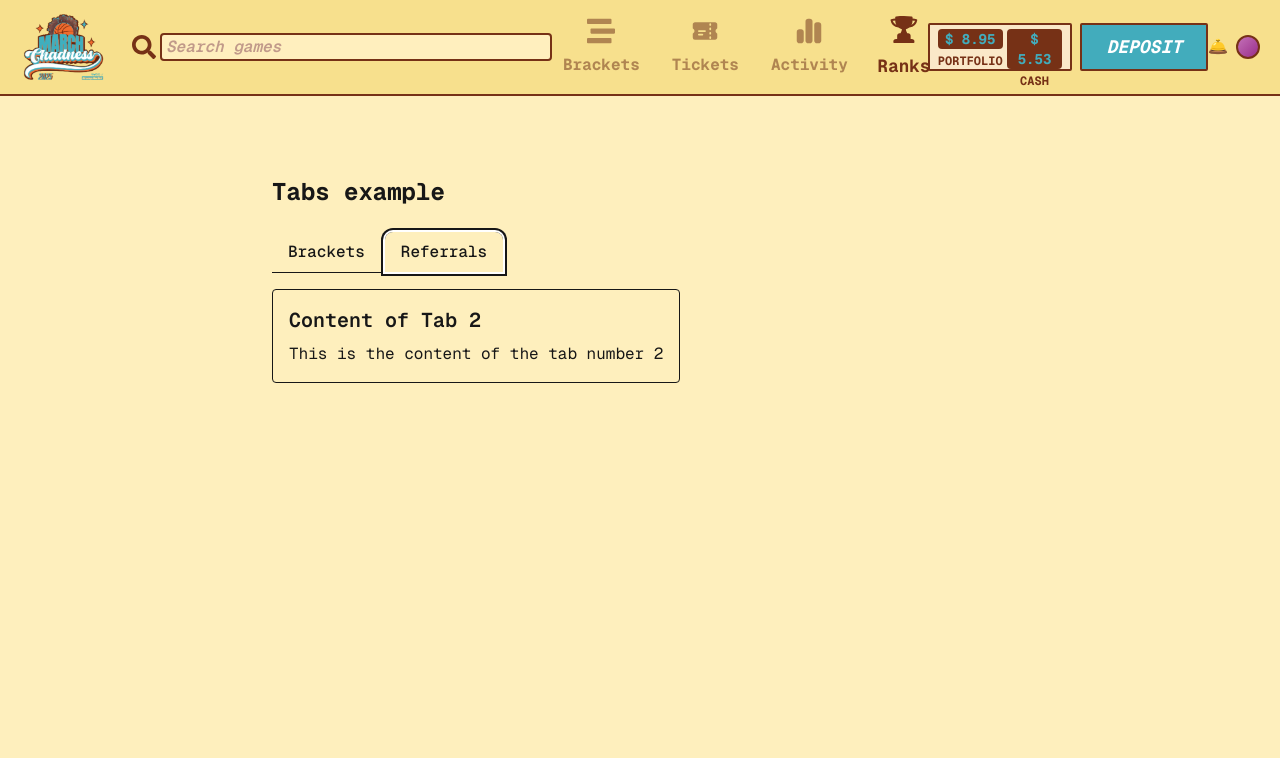
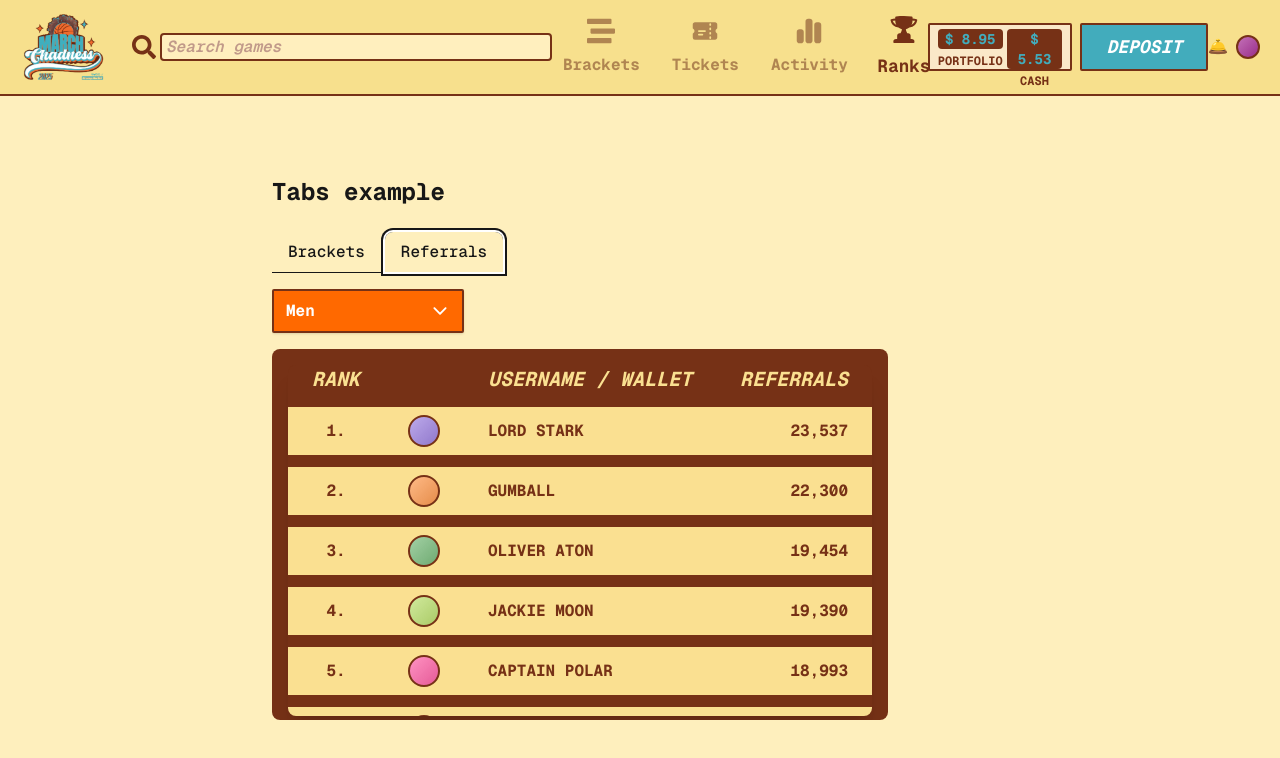
Before and after one commit to marceoroq/leaderboard-test, a Next.js app: page /ranks in a window 1280 px wide. Both pictures are taken after a click on the tab "Referrals". Shown: the top 758 px of the page. Built offline with nearby package versions, Linux system fonts and the light colour scheme.

Commit message:
feat(RanksPage): add dropdown in tabs content

```diff
--- a/src/app/ranks/page.tsx
+++ b/src/app/ranks/page.tsx
@@ -1,6 +1,7 @@
 "use client";
 
 import Avatar from "@/components/Avatar";
+import Dropdown from "@/components/Dropdown";
 import { Tab, TabList, TabPanel, TabPanels, TabProvider } from "@/components/Tab";
 import { Table, TableBody, TableCell, TableHeader, TableHeaderCell, TableRow } from "@/components/Table";
 
@@ -44,7 +45,8 @@ export default function Home() {
         </TabList>
 
         <TabPanels>
-          <TabPanel className="flex flex-col h-full" id="tab1">
+          <TabPanel className="flex flex-col h-full gap-4" id="tab1">
+            <Dropdown />
             <div className="p-4 pb-1 h-full rounded-lg bg-auburn overflow-auto">
               <Table variant="leaderboard" className="shadow-xl">
                 <TableHeader variant="leaderboard">
@@ -79,10 +81,39 @@ export default function Home() {
             </div>
           </TabPanel>
 
-          <TabPanel className="h-full" id="tab2">
-            <div className="p-4 rounded border">
-              <h2 className="text-xl font-semibold mb-2">Content of Tab 2</h2>
-              <p>This is the content of the tab number 2</p>
+          <TabPanel className="flex flex-col h-full gap-4" id="tab2">
+            <Dropdown />
+            <div className="p-4 pb-1 h-full rounded-lg bg-auburn overflow-auto">
+              <Table variant="leaderboard" className="shadow-xl">
+                <TableHeader variant="leaderboard">
+                  <TableRow variant="leaderboard" className="bg-auburn">
+                    <TableHeaderCell className="w-12">RANK</TableHeaderCell>
+                    <TableHeaderCell className="text-center w-16"></TableHeaderCell>
+                    <TableHeaderCell>USERNAME / WALLET</TableHeaderCell>
+                    <TableHeaderCell align="right" className="w-36">
+                      REFERRALS
+                    </TableHeaderCell>
+                  </TableRow>
+                </TableHeader>
+
+                <TableBody>
+                  {leaderboardData.map((entry) => (
+                    <TableRow
+                      key={entry.rank}
+                      variant="leaderboard"
+                      className="border-b-12 bg-pale-gold hover:bg-pale-gold-light last:border-b-0">
+                      <TableCell align="center" className="font-bold text-auburn">{`${entry.rank}.`}</TableCell>
+                      <TableCell align="center">
+                        <Avatar color={entry.avatarColor} />
+                      </TableCell>
+                      <TableCell className="font-bold text-auburn uppercase">{entry.username}</TableCell>
+                      <TableCell align="right" className="font-bold text-auburn">
+                        {entry.referrals.toLocaleString()}
+                      </TableCell>
+                    </TableRow>
+                  ))}
+                </TableBody>
+              </Table>
             </div>
           </TabPanel>
         </TabPanels>
```
